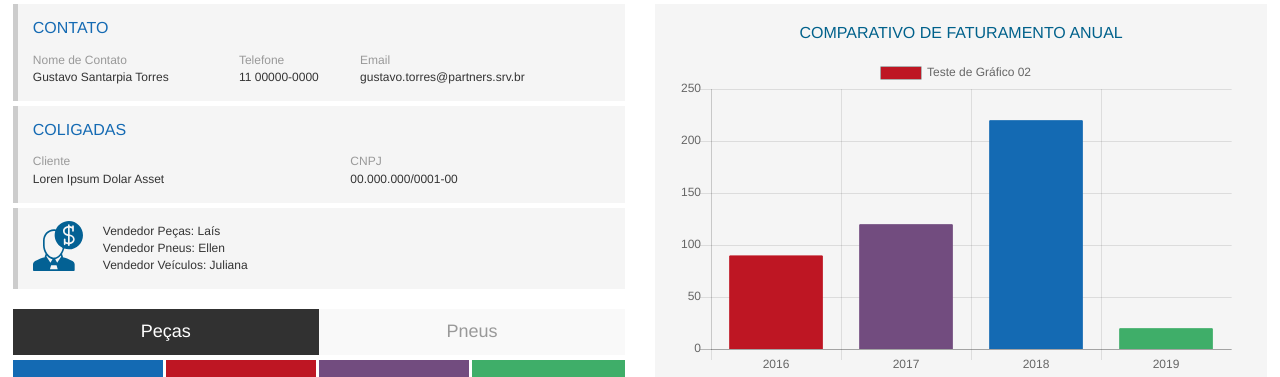
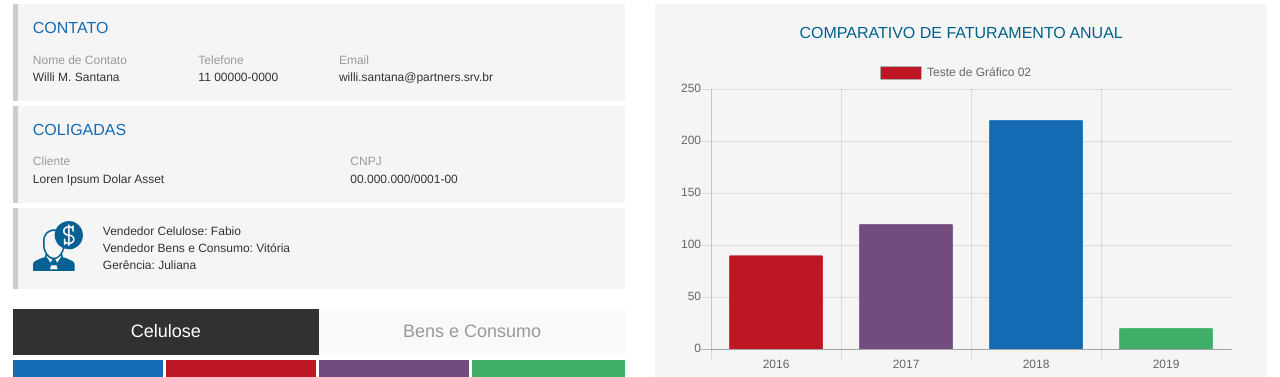
Before and after one commit to wsantanacrm/visao360v3, a plain HTML site: page index.html in a window 1280 px wide. Shown: the part 61-438 px from the top of the page. Drawn offline with nearby package versions, Linux system fonts and the light colour scheme.

Commit message:
Update index.html

```diff
--- a/index.html
+++ b/index.html
@@ -68,9 +68,9 @@
                             </thead>
                             <tbody>
                                 <tr>
-                                    <td>Gustavo Santarpia Torres</td>
+                                    <td>Willi M. Santana</td>
                                     <td>11 00000-0000</td>
-                                    <td>gustavo.torres@partners.srv.br</td>
+                                    <td>willi.santana@partners.srv.br</td>
                                 </tr>
 
                             </tbody>
@@ -102,9 +102,9 @@
                     <div class="card-default vendedores-bg">
 
                         <ul class="list-vendedores">
-                            <li>Vendedor Peças: Laís</li>
-                            <li>Vendedor Pneus: Ellen</li>
-                            <li>Vendedor Veículos: Juliana</li>
+                            <li>Vendedor Celulose: Fabio</li>
+                            <li>Vendedor Bens e Consumo: Vitória</li>
+                            <li>Gerência: Juliana</li>
                         </ul>
 
                     </div>
@@ -112,8 +112,8 @@
 
                     <div>
 
-                        <a class="btn-link">Peças</a>
-                        <a class="btn-link">Pneus</a>
+                        <a class="btn-link">Celulose</a>
+                        <a class="btn-link">Bens e Consumo</a>
 
                         <div class="tiles-colors">
                             <!-- Bloco 01 -->
```
